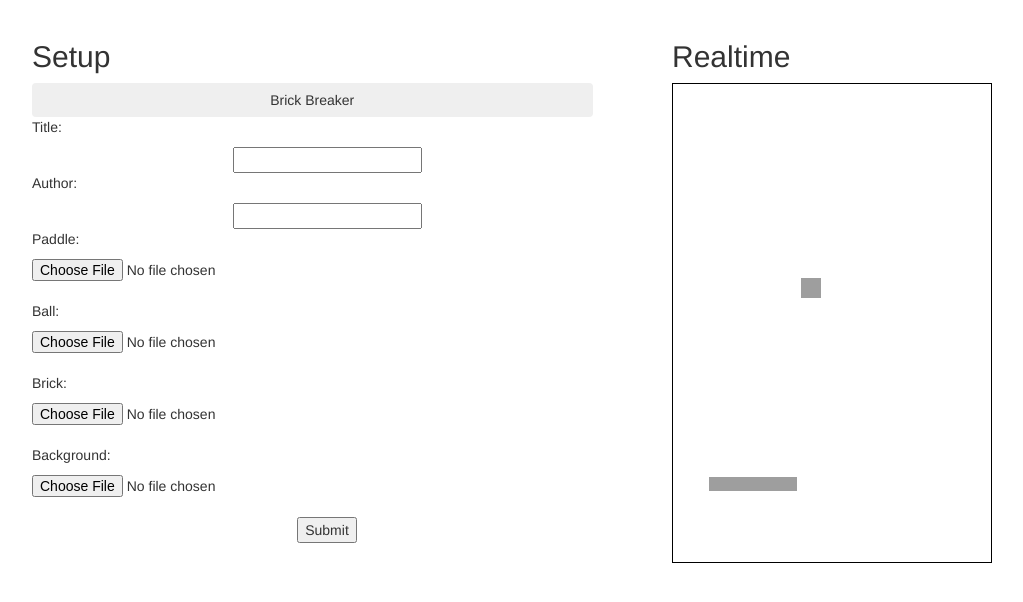
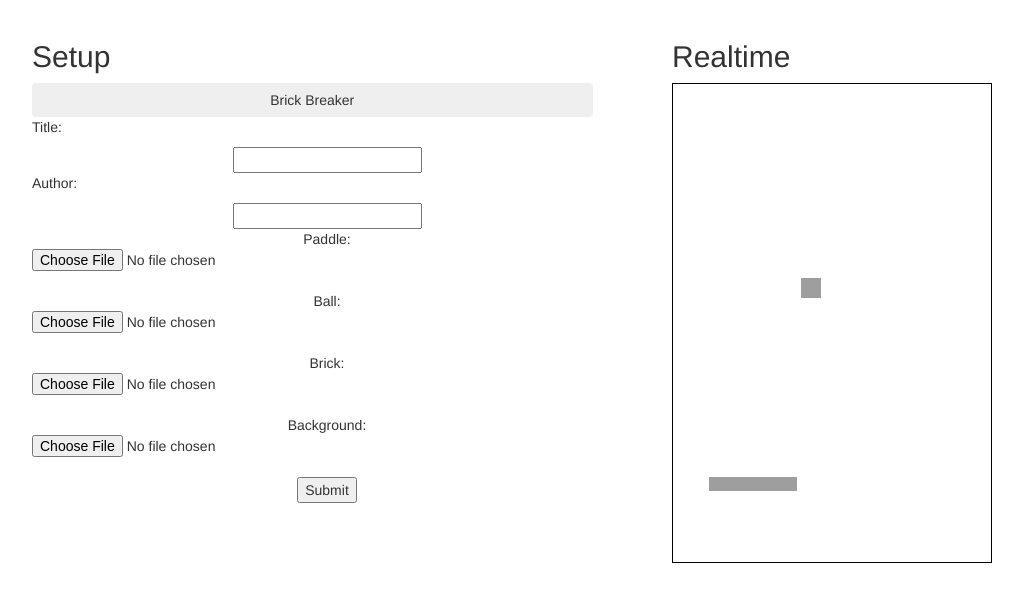
Before and after one commit to aupadhyay/game-gen, a PHP site: page / in a window 1280 px wide, after a click on "Brick Breaker". Shown: the top 602 px of the page, without its empty margins (18-1041 px from the left). Run offline with PHP 8.4, Linux system fonts and the light colour scheme; grey boxes are pictures that could not be loaded.

Commit message:
Trying some css

```diff
--- a/css/style.css
+++ b/css/style.css
@@ -36,3 +36,7 @@
 	height: 480px;
 	border: 1px solid black;
 }
+
+.form-label{
+	margin: 0px 0px 0px 0px;
+}
--- a/js/autoHTML.js
+++ b/js/autoHTML.js
@@ -7,7 +7,7 @@ var array = new Array(	new Array("Title", 0),
 var div = document.getElementById('bb-form');
 for (var i = 0; i <= array.length - 1; i++) {
 	if(array[i][1] == 1) { //Image Ex. Paddle
-		div.innerHTML = div.innerHTML + '<p style="width:20px;">' + array[i][0] + ': </p>  <input type="file" name="' + array[i][0]+ '" class="formObject" rt-target="'+ array[i][0]+'Image"> <br>';
+		div.innerHTML = div.innerHTML + '<p class="form-label">' + array[i][0] + ': </p>  <input type="file" name="' + array[i][0]+ '" class="formObject" rt-target="'+ array[i][0]+'Image"> <br>';
 	}else if(array[i][1] == 0) { //Text Ex.Title
 		div.innerHTML = div.innerHTML + '<p style="width:20px;">' + array[i][0] + ': </p>  <input type="text" name="' + array[i][0]+ '" class="formObject"> <br>';
 	}
```
